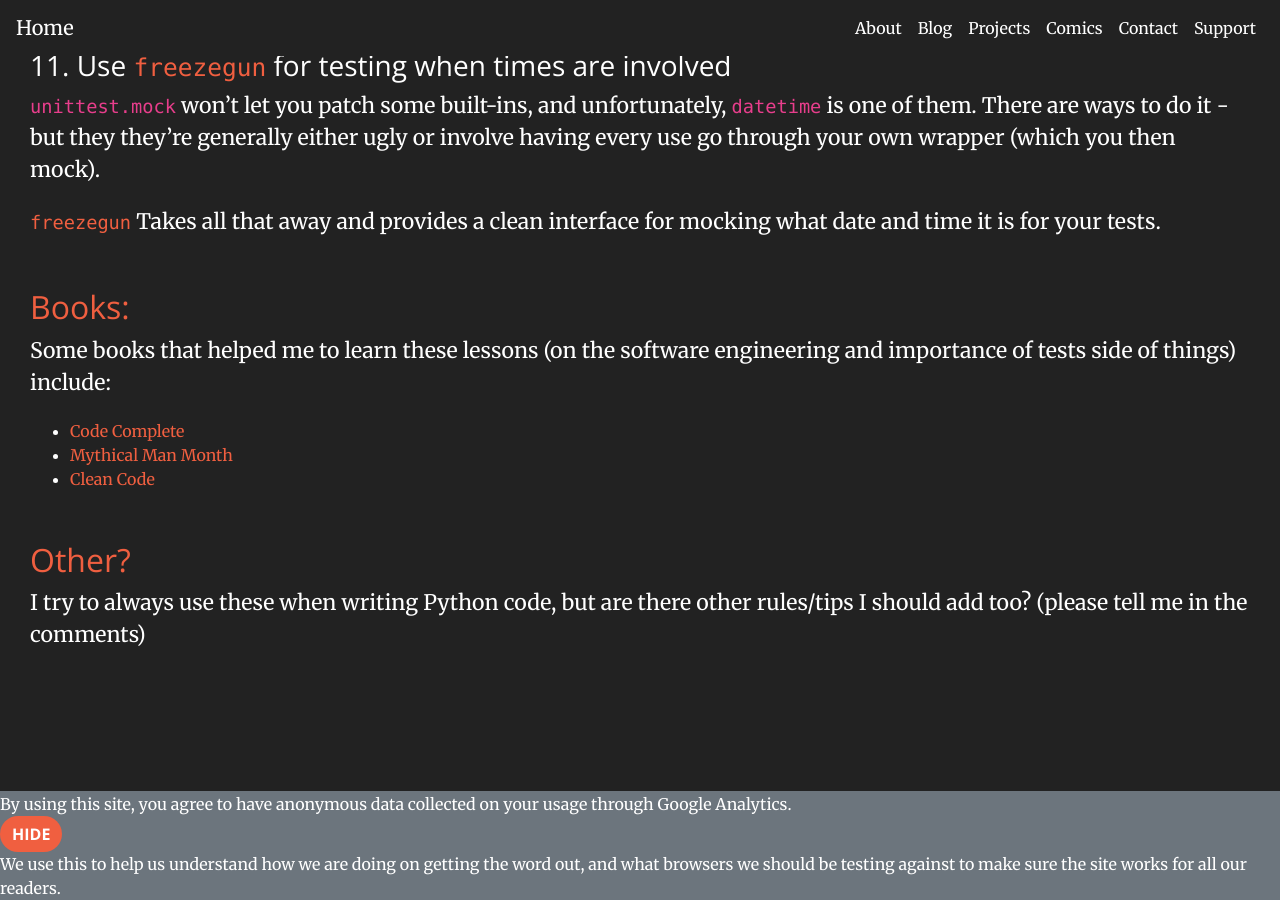
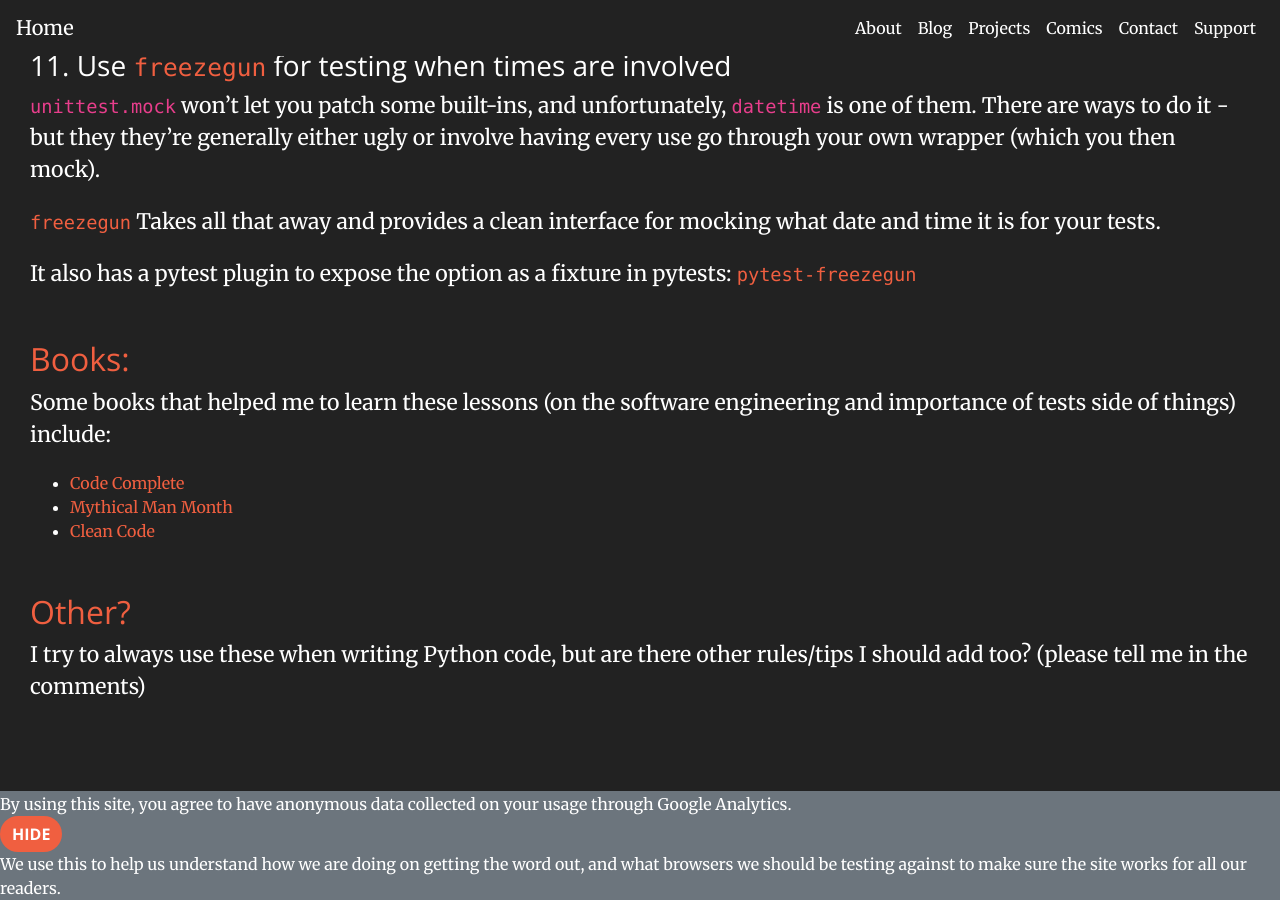
Before and after one commit to mshafer1/website, a Jekyll site: the page built from _Blog/tips_for_unit_testing_python.md, in a window 1280 px wide and 900 px high, scrolled down 8327 px. Built offline with Jekyll 4.4.1, drawn with Linux system fonts in a browser that asks for light colours; comment, search, counter and statistics services are not loaded.

Commit message:
add pytest-freezegun

```diff
--- a/_Blog/tips_for_unit_testing_python.md
+++ b/_Blog/tips_for_unit_testing_python.md
@@ -302,6 +302,8 @@ There are ways to do it - but they they're generally either ugly or involve havi
 
 [`freezegun`](https://github.com/spulec/freezegun) Takes all that away and provides a clean interface for mocking what date and time it is for your tests.
 
+It also has a pytest plugin to expose the option as a fixture in pytests: [`pytest-freezegun`](https://pypi.org/project/pytest-freezegun/)
+
 
 ## Books:
 Some books that helped me to learn these lessons (on the software engineering and importance of tests side of things) include:
```
